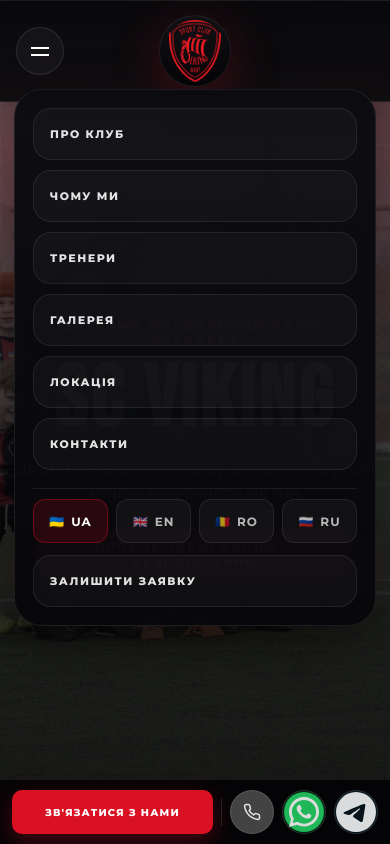
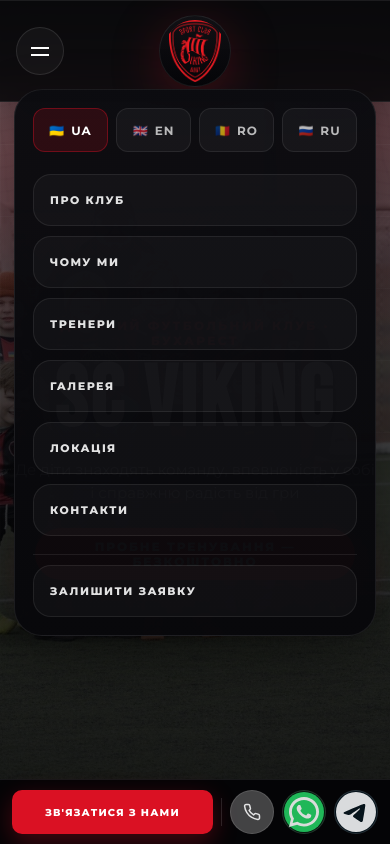
Before and after one commit to kos-4862/viking, a Next.js app: page / in a window 390 px wide. Both pictures are taken after a click on the button 40 px from the left and 51 px from the top of the page. Shown: the top 844 px of the page. Built offline with nearby package versions, Linux system fonts and the light colour scheme.

Commit message:
style: move language selector to top of mobile nav menu
Co-Authored-By: Claude Opus 4.6 (1M context) <noreply@anthropic.com>

```diff
--- a/app/globals.css
+++ b/app/globals.css
@@ -468,6 +468,10 @@ input {
 }
 
 /* Mobile nav */
+
+.mobile-nav-lang-top {
+  display: none;
+}
 
 .mobile-nav-panel {
   display: none;
@@ -2070,6 +2074,11 @@ button:focus-visible {
     display: none;
   }
 
+  .mobile-nav-lang-top {
+    display: block;
+    margin-bottom: 12px;
+  }
+
   .mobile-nav-panel {
     display: grid;
     gap: 12px;
--- a/components/site-header.jsx
+++ b/components/site-header.jsx
@@ -166,6 +166,9 @@ export function SiteHeader() {
         </button>
 
         <nav id="primary-nav" className={`primary-nav${open ? " is-open" : ""}`} aria-label="Primary">
+          <div className="mobile-nav-lang-top">
+            <LanguageRow locale={locale} setLocale={setLocale} />
+          </div>
           {copy.header.navItems.map((item) => (
             <a key={item.href} href={`/${item.href}`} onClick={closeMenu}>
               {item.label}
@@ -173,7 +176,6 @@ export function SiteHeader() {
           ))}
 
           <div className="mobile-nav-panel">
-            <LanguageRow locale={locale} setLocale={setLocale} />
             <a className="mobile-nav-link" href="/#contact" onClick={closeMenu}>
               {copy.header.mobileCtaLabel}
             </a>
```
